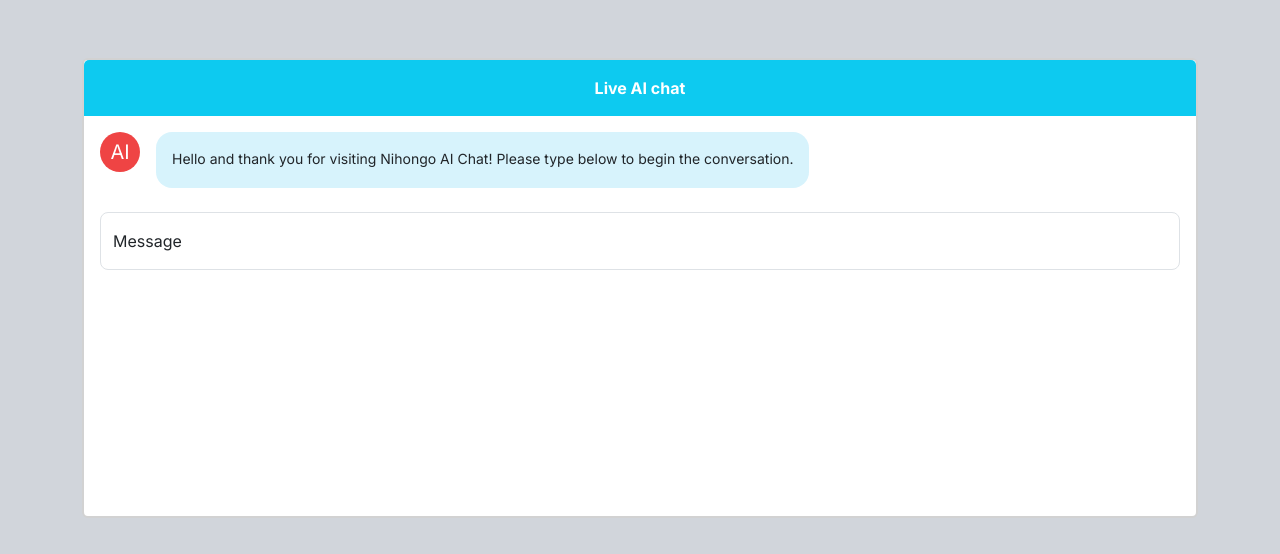
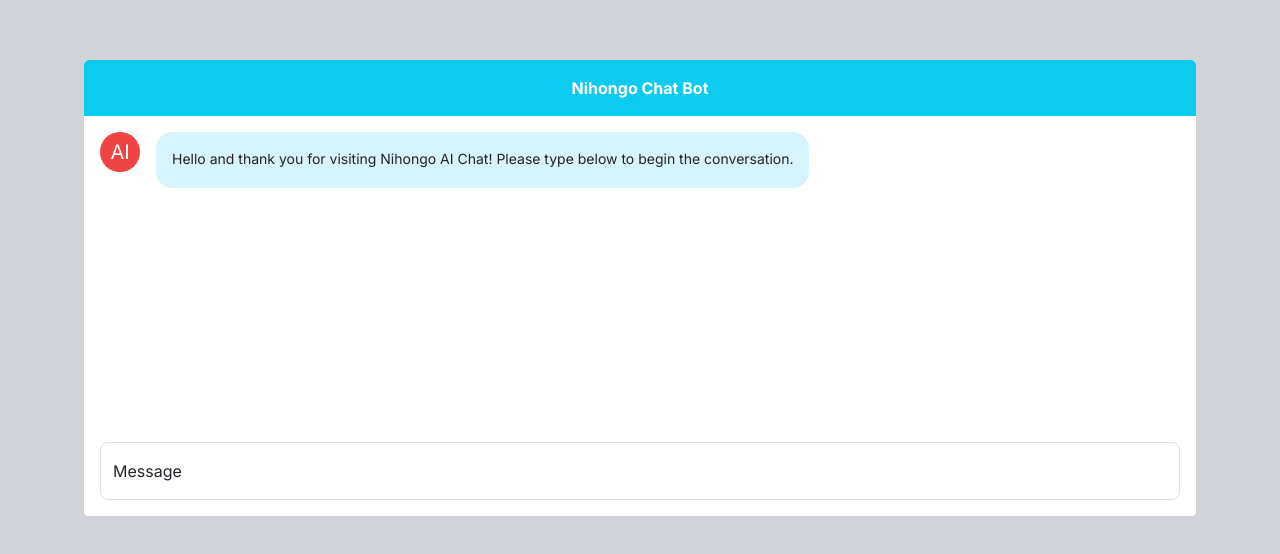
Before and after one commit to zackhanni/nihongo-chatbot, a Next.js app: page / in a window 1280 px wide. Shown: the part 112-666 px from the top of the page. Built offline with nearby package versions, Linux system fonts and the light colour scheme.

Commit message:
removed unused, moved form to bottom of card

```diff
--- a/app/page.tsx
+++ b/app/page.tsx
@@ -6,18 +6,7 @@ import { useState } from "react";
 // const api_key = process.env.API_KEY;
 const api_key = "";
 
-const demoMessages = [
-  [
-    "ai",
-    "Hello and thank you for visiting Nihongo AI Chat! Please type below to begin the conversation.",
-  ],
-  ["user", "how are you?"],
-  ["ai", "Im doing fine, hbu?"],
-  ["user", "deep chillin."],
-];
-
 export default function Home() {
-  const [chats, setChats] = useState(demoMessages);
   const [messages, setMessages] = useState([
     {
       message:
@@ -32,7 +21,6 @@ export default function Home() {
     console.log(api_key);
     e.preventDefault();
     setIsLoading(true);
-    setChats([...chats, ["user", inputValue]]);
     setInputValue(""); // clear input field
 
     const newMessage = {
@@ -97,41 +85,9 @@ export default function Home() {
       <section className="container">
         <div className="card rounded-2xl border-2 bg-white">
           <div className="card-header d-flex justify-center bg-info border-bottom-0 rounded-t-2xl">
-            <p className="fw-bold text-white mb-0 py-2">Live AI chat</p>
+            <p className="fw-bold text-white mb-0 py-2">Nihongo Chat Bot</p>
           </div>
-          <div className="card-body min-h-[50svh] max-h-[80svh] overflow-y-auto">
-            {/* {chats.map((chat) => {
-              if (chat[0] === "ai") {
-                return (
-                  <div
-                    key={chat[1]}
-                    className="d-flex flex-row justify-content-start mb-4"
-                  >
-                    <p className="bg-red-500 size-10 px-3 rounded-full text-white items-center justify-center flex text-bold text-xl">
-                      AI
-                    </p>
-                    <div className="p-3 ms-3 rounded-2xl bg-[#39c0ed33]">
-                      <p className="small mb-0">{chat[1]}</p>
-                    </div>
-                  </div>
-                );
-              } else if (chat[0] === "user") {
-                return (
-                  <div
-                    key={chat[1]}
-                    className="d-flex flex-row justify-content-end mb-4"
-                  >
-                    <div className="p-3 me-3 border rounded-2xl bg-[#fbfbfb;]">
-                      <p className="small mb-0">{chat[1]}</p>
-                    </div>
-                    <p className="bg-blue-500 size-10 px-3 rounded-full text-white items-center justify-center flex text-bold text-xl">
-                      You
-                    </p>
-                  </div>
-                );
-              }
-            })} */}
-
+          <div className="card-body min-h-[50svh] max-h-[80svh] overflow-y-auto flex flex-col justify-between">
             {messages.map((message) => {
               if (message.sender === "ChatGPT") {
                 return (
@@ -163,7 +119,6 @@ export default function Home() {
                 );
               }
             })}
-
             {isLoading && (
               <div className="d-flex flex-row justify-content-start mb-4">
                 <p className="bg-red-500 size-10 px-3 rounded-full text-white items-center justify-center flex text-bold text-xl">
@@ -174,7 +129,6 @@ export default function Home() {
                 </div>
               </div>
             )}
-
             <form
               noValidate
               // ref={formRef}
@@ -194,7 +148,6 @@ export default function Home() {
                 <label htmlFor="message">Message</label>
               </div>
             </form>
-            {/*  */}
           </div>
         </div>
       </section>
```
